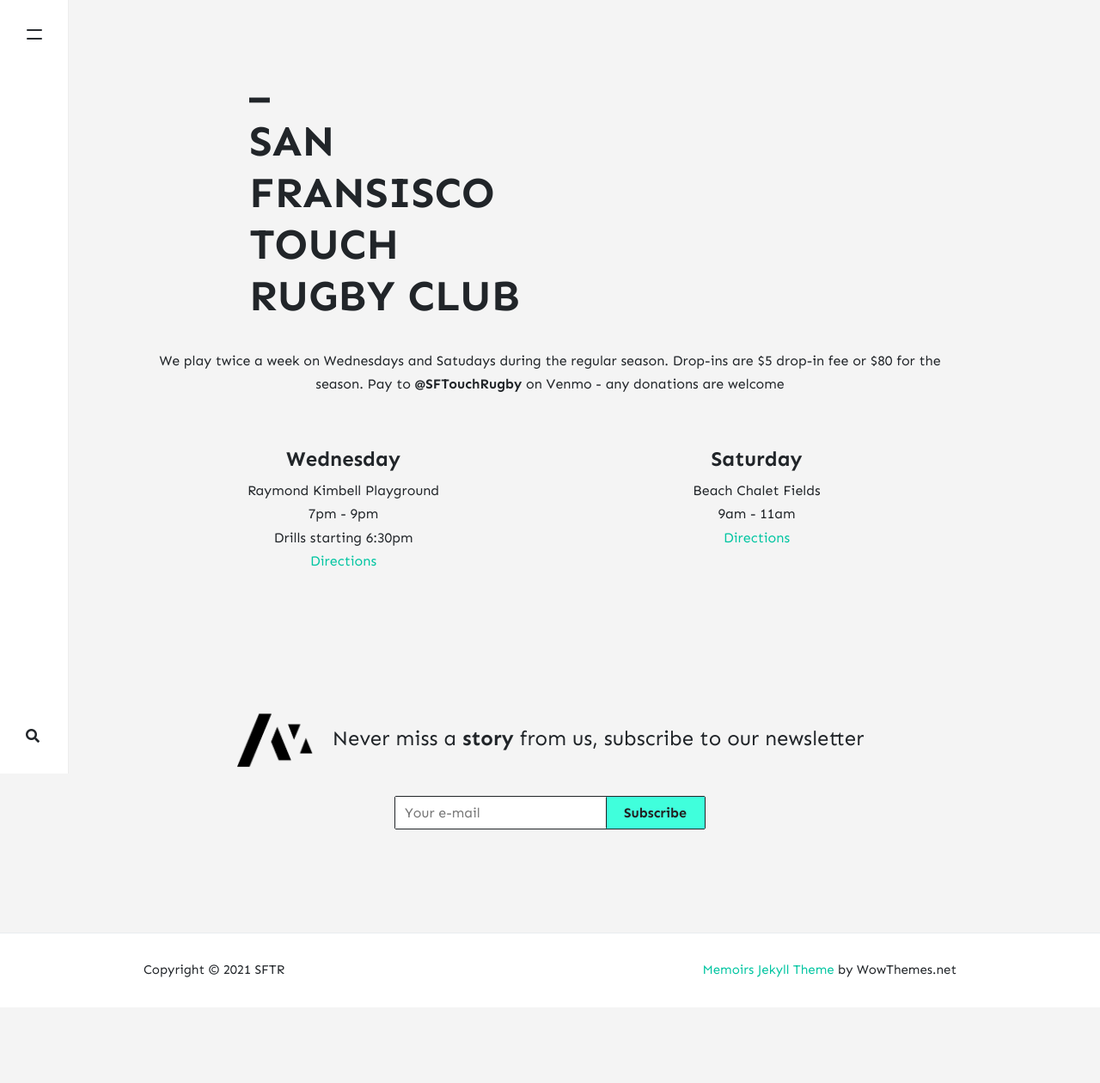
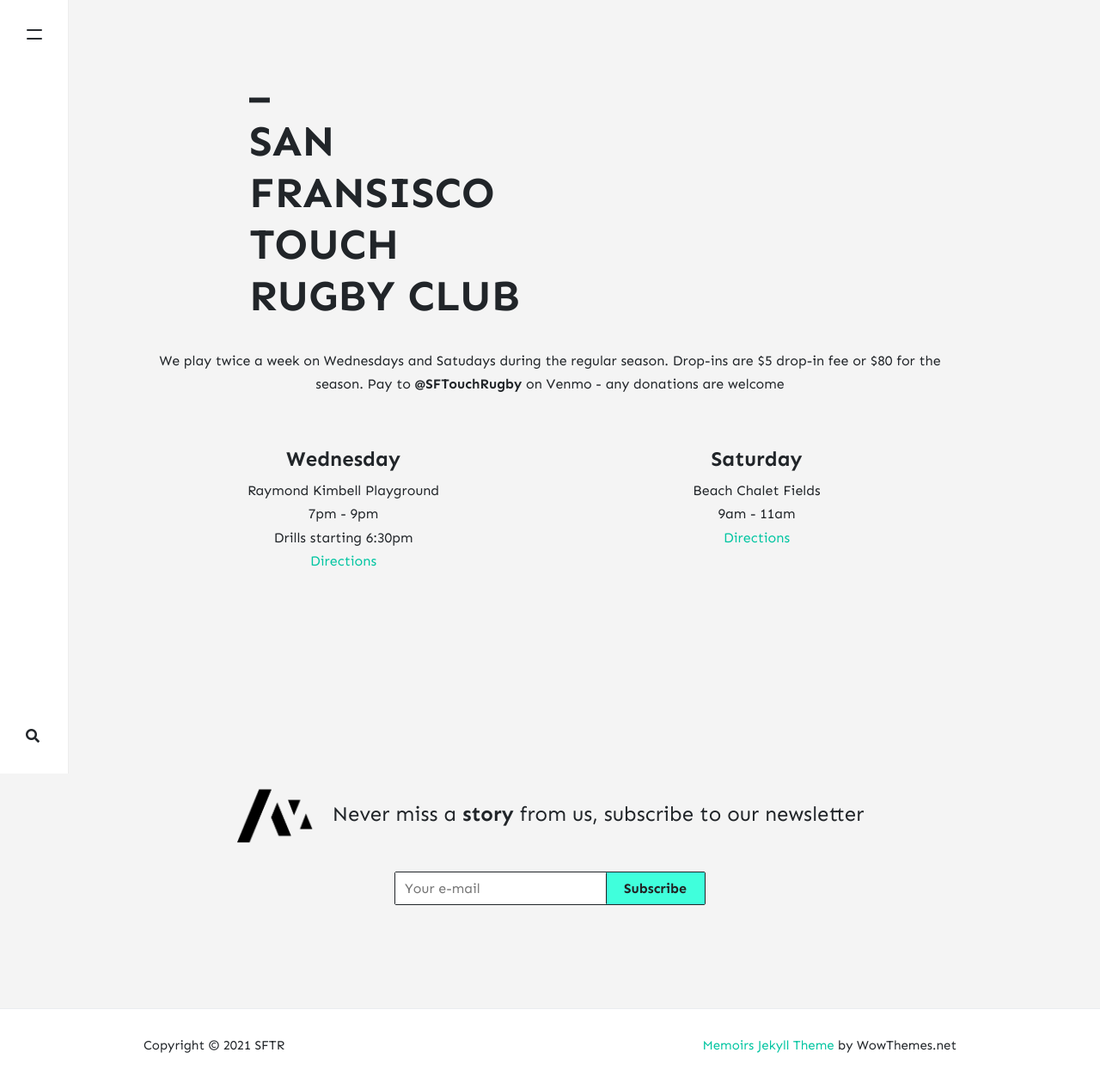
Before and after one commit to stackbit-projects/blue-triceratops-4f502, a Jekyll site: the page built from _pages/about.md, in a window 1280 px wide. Shown: the whole page at 86% size. Built offline with Jekyll 4.4.1, drawn with Linux system fonts in a browser that asks for light colours; nearby versions of some CDN libraries; comment, search, counter and statistics services are not loaded; before the commit the page ends 1172 px from its top, so only the background shows below that.

Commit message:
home.html: changed

```diff
--- a/_layouts/home.html
+++ b/_layouts/home.html
@@ -46,6 +46,9 @@ permalink: "/home.html"
     </div>
 </div>
 
+<div class="section center spacer-40">
+
+</div>
 
 <!-- Content -->
 {% include article.html %}
```
